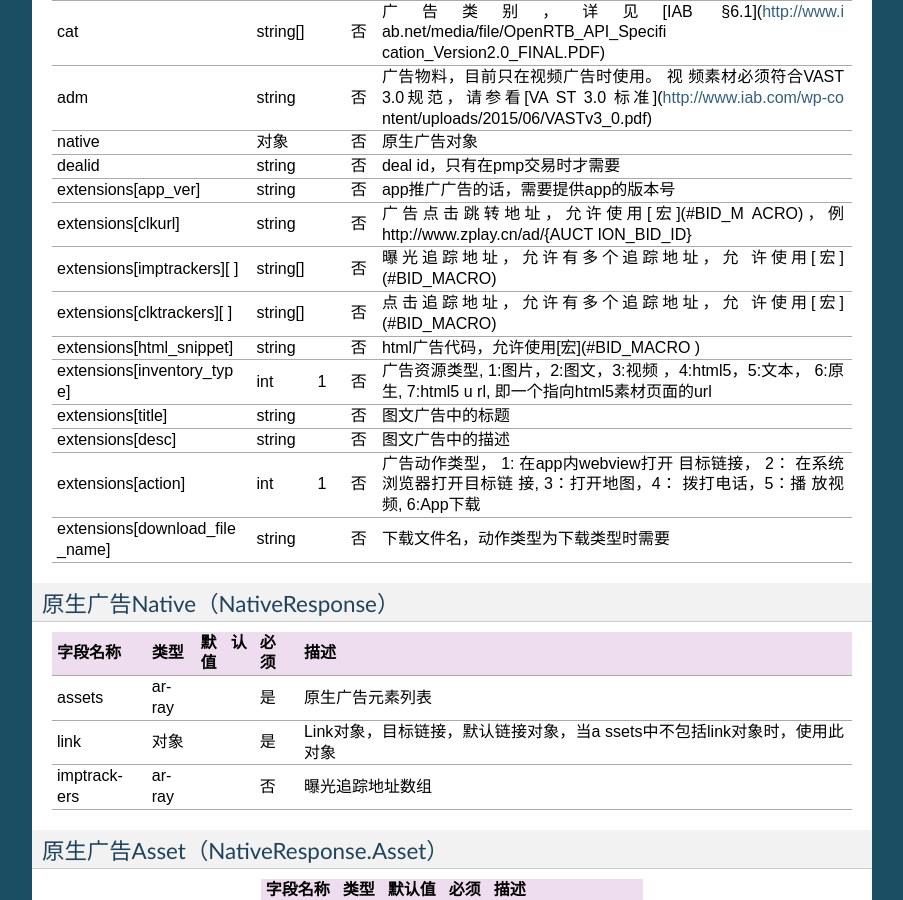
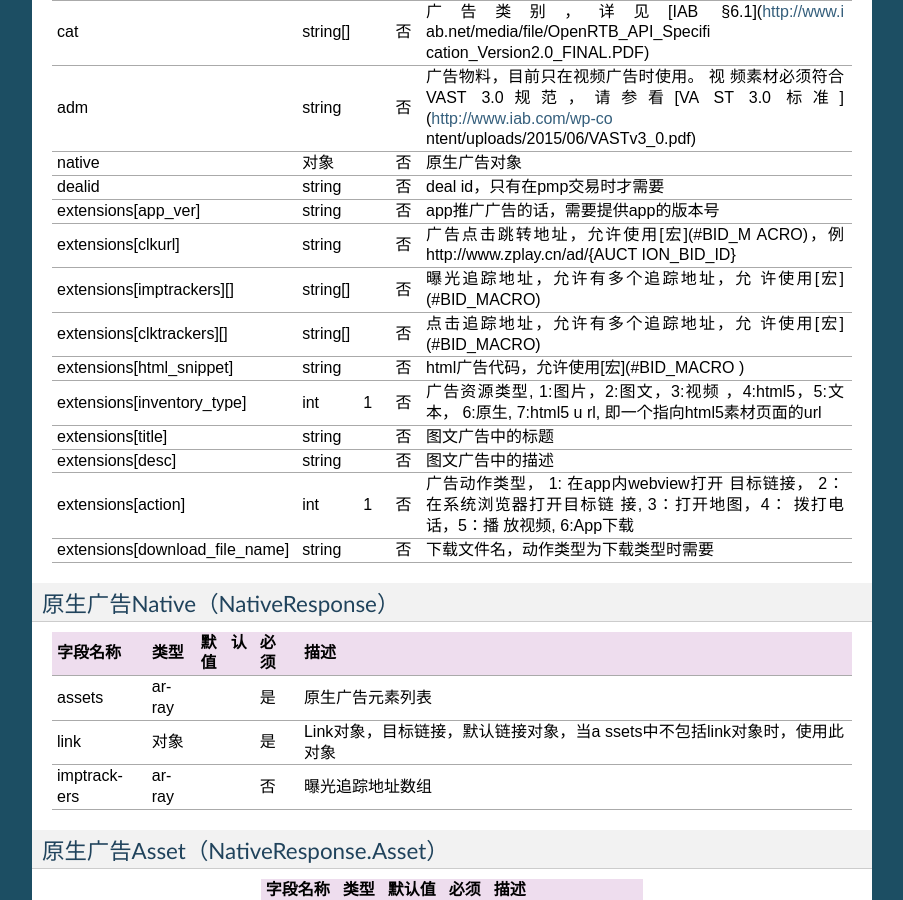
Before and after one commit to yumimobi/adx_dsp_doc, a Sphinx documentation site: the page built from docs/dsp_rtb_pb.rst, in a window 1280 px wide and 900 px high, scrolled down 7340 px. Shown: the whole window, without its empty margins (198-1101 px from the left). Built offline with Sphinx 7.4.7, drawn with Linux system fonts in a browser that asks for light colours; some of the changed text lies outside the part shown.

Commit message:
trim space

```diff
--- a/docs/dsp_rtb_pb.rst
+++ b/docs/dsp_rtb_pb.rst
@@ -211,39 +211,39 @@ Geo对象（BidRequest.Device.Geo）
 ~~~~~~~~~~~~~~~~~~~~~~~~~~~~~
 
 
-+-------------------------+----------+---------------+-------+--------------------------------------+
-| 字段名称                | 类型     | 默认值        | 必须  | 描述                                 |
-+=========================+==========+===============+=======+======================================+
-| id                      | string   |               | **是**| 曝光ID                               |
-|                         |          |               |       |                                      |
-+-------------------------+----------+---------------+-------+--------------------------------------+
-| bidfloor                | double   |               | **是**| 底价，单位是分                       |
-|                         |          |               |       |                                      |
-+-------------------------+----------+---------------+-------+--------------------------------------+
-| bidfloorcur             | string   | CNY           | 否    | 报价货币单位，目前只支持人民币:"CNY",|
-|                         |          |               |       | 美元:"USD"                           |
-+-------------------------+----------+---------------+-------+--------------------------------------+
-| instl                   | bool     | false         | 否    | 是否为全插屏广告，true表示全插屏，fal|
-|                         |          |               |       | se表示不是全插屏                     |
-+-------------------------+----------+---------------+-------+--------------------------------------+
-| banner                  | 对象     |               | 否    | banner对象                           |
-+-------------------------+----------+---------------+-------+--------------------------------------+
-| video                   | 对象     |               | 否    | video对象                            |
-+-------------------------+----------+---------------+-------+--------------------------------------+
-| pmp                     | 对象     |               | 否    | pmp对象, 只有在pmp交易模式时才存在   |
-+-------------------------+----------+---------------+-------+--------------------------------------+
-| native                  | 对象     |               | 否    | native对象, 下面包含NativeRequest    |
-+-------------------------+----------+---------------+-------+--------------------------------------+
-| tagid                   | string   |               | 否    | 广告位id                             |
-+-------------------------+----------+---------------+-------+--------------------------------------+
-| extensions[is_splash_scr| bool     | false         | 否    | 是否为开屏广告，true表示开屏，false表|
-| een]                    |          |               |       | 示非开屏                             |
-+-------------------------+----------+---------------+-------+--------------------------------------+
-| extensions[inventory_typ| int[]    | [1]           | 是    | 支持的素材类型数组, 1:图片，2:图文，3|
-| es]                     |          |               |       | :视频，4:html5，5:文本， 6:原生, 7:ht|
-|                         |          |               |       | ml5 url, 即一个指向html5素材页面的url|
-|                         |          |               |       | 。如果为空，则默认只支持1:图片       |
-+-------------------------+----------+---------------+-------+--------------------------------------+
++-----------------------------+----------+---------------+-------+--------------------------------------+
+| 字段名称                    | 类型     | 默认值        | 必须  | 描述                                 |
++=============================+==========+===============+=======+======================================+
+| id                          | string   |               | **是**| 曝光ID                               |
+|                             |          |               |       |                                      |
++-----------------------------+----------+---------------+-------+--------------------------------------+
+| bidfloor                    | double   |               | **是**| 底价，单位是分                       |
+|                             |          |               |       |                                      |
++-----------------------------+----------+---------------+-------+--------------------------------------+
+| bidfloorcur                 | string   | CNY           | 否    | 报价货币单位，目前只支持人民币:"CNY",|
+|                             |          |               |       | 美元:"USD"                           |
++-----------------------------+----------+---------------+-------+--------------------------------------+
+| instl                       | bool     | false         | 否    | 是否为全插屏广告，true表示全插屏，fal|
+|                             |          |               |       | se表示不是全插屏                     |
++-----------------------------+----------+---------------+-------+--------------------------------------+
+| banner                      | 对象     |               | 否    | banner对象                           |
++-----------------------------+----------+---------------+-------+--------------------------------------+
+| video                       | 对象     |               | 否    | video对象                            |
++-----------------------------+----------+---------------+-------+--------------------------------------+
+| pmp                         | 对象     |               | 否    | pmp对象, 只有在pmp交易模式时才存在   |
++-----------------------------+----------+---------------+-------+--------------------------------------+
+| native                      | 对象     |               | 否    | native对象, 下面包含NativeRequest    |
++-----------------------------+----------+---------------+-------+--------------------------------------+
+| tagid                       | string   |               | 否    | 广告位id                             |
++-----------------------------+----------+---------------+-------+--------------------------------------+
+| extensions[is_splash_screen]| bool     | false         | 否    | 是否为开屏广告，true表示开屏，false表|
+|                             |          |               |       | 示非开屏                             |
++-----------------------------+----------+---------------+-------+--------------------------------------+
+| extensions[inventory_types] | int[]    | [1]           | 是    | 支持的素材类型数组, 1:图片，2:图文，3|
+|                             |          |               |       | :视频，4:html5，5:文本， 6:原生, 7:ht|
+|                             |          |               |       | ml5 url, 即一个指向html5素材页面的url|
+|                             |          |               |       | 。如果为空，则默认只支持1:图片       |
++-----------------------------+----------+---------------+-------+--------------------------------------+
 
 横幅信息（BidRequest.Impression.Banner）
 ~~~~~~~~~~~~~~~~~~~~~~~~~~~~~~~~~~~~~~
@@ -517,85 +517,85 @@ SeatBid信息（BidResponse.SeatBid）
 Bid信息（BidResponse.SeatBid.Bid）
 ~~~~~~~~~~~~~~~~~~~~~~~~~~~~~~~~~~~~
 
-+-------------------------+----------+---------------+-------+--------------------------------------+
-| 字段名称                | 类型     | 默认值        | 必须  | 描述                                 |
-+=========================+==========+===============+=======+======================================+
-| id                      | string   |               | **是**| 由DSP提供的竞价id                    |
-|                         |          |               |       |                                      |
-+-------------------------+----------+---------------+-------+--------------------------------------+
-| impid                   | string   |               | **是**| 曝光id                               |
-|                         |          |               |       |                                      |
-+-------------------------+----------+---------------+-------+--------------------------------------+
-| price                   | double   |               | **是**| 出价，单位为分，不能低于曝光最低价格 |
-|                         |          |               |       | ，否则会被当做无效应答。目前只支持人 |
-|                         |          |               |       | 民币                                 |
-+-------------------------+----------+---------------+-------+--------------------------------------+
-| adid                    | string   |               | **是**| 物料ID，由DSP提供。DSP必须保证如果adi|
-|                         |          |               |       | d相同，则物料的所有字段相同（除了nurl|
-|                         |          |               |       | 、clkurl、imptrackers、clktrackers） |
-|                         |          |               |       | 。如果DSP提供的adid满足以下条件会受到|
-|                         |          |               |       | 惩罚：1、提交过多不同的adid；2、相同a|
-|                         |          |               |       | did的其他字段不同                    |
-+-------------------------+----------+---------------+-------+--------------------------------------+
-| nurl                    | string   |               | 否    | 竞价获胜通知url,win notice url, GET方|
-|                         |          |               |       | 法调用。可以使用[宏](#BID_MACRO)。推 |
-|                         |          |               |       | 荐使用[曝光监测链接](#BID_WIN_NOTICE)|
-|                         |          |               |       | 来获取获胜通知。                     |
-+-------------------------+----------+---------------+-------+--------------------------------------+
-| bundle                  | string   |               | 否    | 为应用包名，例：“com.zplay.demo”     |
-+-------------------------+----------+---------------+-------+--------------------------------------+
-| iurl                    | string   |               | 否    | 广告素材的图片URL。banner广告必填    |
-+-------------------------+----------+---------------+-------+--------------------------------------+
-| w                       | int32    |               | 否    | 素材宽度, 当给出的广告素材尺寸与广告 |
-|                         |          |               |       | 位尺寸不完全一致时，素材宽高信息必须 |
-|                         |          |               |       | 给出。                               |
-+-------------------------+----------+---------------+-------+--------------------------------------+
-| h                       | int32    |               | 否    | 素材高度                             |
-+-------------------------+----------+---------------+-------+--------------------------------------+
-| cat                     | string[] |               | 否    | 广告类别，详见[IAB §6.1](http://www.i|
-|                         |          |               |       | ab.net/media/file/OpenRTB_API_Specifi|
-|                         |          |               |       | cation_Version2.0_FINAL.PDF)         |
-+-------------------------+----------+---------------+-------+--------------------------------------+
-| adm                     | string   |               | 否    | 广告物料，目前只在视频广告时使用。 视|
-|                         |          |               |       | 频素材必须符合VAST 3.0规范，请参看[VA|
-|                         |          |               |       | ST 3.0 标准](http://www.iab.com/wp-co|
-|                         |          |               |       | ntent/uploads/2015/06/VASTv3_0.pdf)  |
-+-------------------------+----------+---------------+-------+--------------------------------------+
-| native                  | 对象     |               | 否    | 原生广告对象                         |
-+-------------------------+----------+---------------+-------+--------------------------------------+
-| dealid                  | string   |               | 否    | deal id，只有在pmp交易时才需要       |
-+-------------------------+----------+---------------+-------+--------------------------------------+
-| extensions[app_ver]     | string   |               | 否    | app推广广告的话，需要提供app的版本号 |
-+-------------------------+----------+---------------+-------+--------------------------------------+
-| extensions[clkurl]      | string   |               | 否    | 广告点击跳转地址，允许使用[宏](#BID_M|
-|                         |          |               |       | ACRO)，例http://www.zplay.cn/ad/{AUCT|
-|                         |          |               |       | ION_BID_ID}                          |
-+-------------------------+----------+---------------+-------+--------------------------------------+
-| extensions[imptrackers][| string[] |               | 否    | 曝光追踪地址，允许有多个追踪地址，允 |
-| ]                       |          |               |       | 许使用[宏](#BID_MACRO)               |
-+-------------------------+----------+---------------+-------+--------------------------------------+
-| extensions[clktrackers][| string[] |               | 否    | 点击追踪地址，允许有多个追踪地址，允 |
-| ]                       |          |               |       | 许使用[宏](#BID_MACRO)               |
-+-------------------------+----------+---------------+-------+--------------------------------------+
-| extensions[html_snippet]| string   |               | 否    | html广告代码，允许使用[宏](#BID_MACRO|
-|                         |          |               |       | )                                    |
-+-------------------------+----------+---------------+-------+--------------------------------------+
-| extensions[inventory_typ| int      | 1             | 否    | 广告资源类型, 1:图片，2:图文，3:视频 |
-| e]                      |          |               |       | ，4:html5，5:文本， 6:原生, 7:html5 u|
-|                         |          |               |       | rl, 即一个指向html5素材页面的url     |
-+-------------------------+----------+---------------+-------+--------------------------------------+
-| extensions[title]       | string   |               | 否    | 图文广告中的标题                     |
-+-------------------------+----------+---------------+-------+--------------------------------------+
-| extensions[desc]        | string   |               | 否    | 图文广告中的描述                     |
-+-------------------------+----------+---------------+-------+--------------------------------------+
-| extensions[action]      | int      | 1             | 否    | 广告动作类型， 1: 在app内webview打开 |
-|                         |          |               |       | 目标链接， 2： 在系统浏览器打开目标链|
-|                         |          |               |       | 接, 3：打开地图，4： 拨打电话，5：播 |
-|                         |          |               |       | 放视频, 6:App下载                    |
-+-------------------------+----------+---------------+-------+--------------------------------------+
-| extensions[download_file| string   |               | 否    | 下载文件名，动作类型为下载类型时需要 |
-| _name]                  |          |               |       |                                      |
-+-------------------------+----------+---------------+-------+--------------------------------------+
++--------------------------------+----------+---------------+-------+--------------------------------------+
+| 字段名称                       | 类型     | 默认值        | 必须  | 描述                                 |
++================================+==========+===============+=======+======================================+
+| id                             | string   |               | **是**| 由DSP提供的竞价id                    |
+|                                |          |               |       |                                      |
++--------------------------------+----------+---------------+-------+--------------------------------------+
+| impid                          | string   |               | **是**| 曝光id                               |
+|                                |          |               |       |                                      |
++--------------------------------+----------+---------------+-------+--------------------------------------+
+| price                          | double   |               | **是**| 出价，单位为分，不能低于曝光最低价格 |
+|                                |          |               |       | ，否则会被当做无效应答。目前只支持人 |
+|                                |          |               |       | 民币                                 |
++--------------------------------+----------+---------------+-------+--------------------------------------+
+| adid                           | string   |               | **是**| 物料ID，由DSP提供。DSP必须保证如果adi|
+|                                |          |               |       | d相同，则物料的所有字段相同（除了nurl|
+|                                |          |               |       | 、clkurl、imptrackers、clktrackers） |
+|                                |          |               |       | 。如果DSP提供的adid满足以下条件会受到|
+|                                |          |               |       | 惩罚：1、提交过多不同的adid；2、相同a|
+|                                |          |               |       | did的其他字段不同                    |
++--------------------------------+----------+---------------+-------+--------------------------------------+
+| nurl                           | string   |               | 否    | 竞价获胜通知url,win notice url, GET方|
+|                                |          |               |       | 法调用。可以使用[宏](#BID_MACRO)。推 |
+|                                |          |               |       | 荐使用[曝光监测链接](#BID_WIN_NOTICE)|
+|                                |          |               |       | 来获取获胜通知。                     |
++--------------------------------+----------+---------------+-------+--------------------------------------+
+| bundle                         | string   |               | 否    | 为应用包名，例：“com.zplay.demo”     |
++--------------------------------+----------+---------------+-------+--------------------------------------+
+| iurl                           | string   |               | 否    | 广告素材的图片URL。banner广告必填    |
++--------------------------------+----------+---------------+-------+--------------------------------------+
+| w                              | int32    |               | 否    | 素材宽度, 当给出的广告素材尺寸与广告 |
+|                                |          |               |       | 位尺寸不完全一致时，素材宽高信息必须 |
+|                                |          |               |       | 给出。                               |
++--------------------------------+----------+---------------+-------+--------------------------------------+
+| h                              | int32    |               | 否    | 素材高度                             |
++--------------------------------+----------+---------------+-------+--------------------------------------+
+| cat                            | string[] |               | 否    | 广告类别，详见[IAB §6.1](http://www.i|
+|                                |          |               |       | ab.net/media/file/OpenRTB_API_Specifi|
+|                                |          |               |       | cation_Version2.0_FINAL.PDF)         |
++--------------------------------+----------+---------------+-------+--------------------------------------+
+| adm                            | string   |               | 否    | 广告物料，目前只在视频广告时使用。 视|
+|                                |          |               |       | 频素材必须符合VAST 3.0规范，请参看[VA|
+|                                |          |               |       | ST 3.0 标准](http://www.iab.com/wp-co|
+|                                |          |               |       | ntent/uploads/2015/06/VASTv3_0.pdf)  |
++--------------------------------+----------+---------------+-------+--------------------------------------+
+| native                         | 对象     |               | 否    | 原生广告对象                         |
++--------------------------------+----------+---------------+-------+--------------------------------------+
+| dealid                         | string   |               | 否    | deal id，只有在pmp交易时才需要       |
++--------------------------------+----------+---------------+-------+--------------------------------------+
+| extensions[app_ver]            | string   |               | 否    | app推广广告的话，需要提供app的版本号 |
++--------------------------------+----------+---------------+-------+--------------------------------------+
+| extensions[clkurl]             | string   |               | 否    | 广告点击跳转地址，允许使用[宏](#BID_M|
+|                                |          |               |       | ACRO)，例http://www.zplay.cn/ad/{AUCT|
+|                                |          |               |       | ION_BID_ID}                          |
++--------------------------------+----------+---------------+-------+--------------------------------------+
+| extensions[imptrackers][]      | string[] |               | 否    | 曝光追踪地址，允许有多个追踪地址，允 |
+|                                |          |               |       | 许使用[宏](#BID_MACRO)               |
++--------------------------------+----------+---------------+-------+--------------------------------------+
+| extensions[clktrackers][]      | string[] |               | 否    | 点击追踪地址，允许有多个追踪地址，允 |
+|                                |          |               |       | 许使用[宏](#BID_MACRO)               |
++--------------------------------+----------+---------------+-------+--------------------------------------+
+| extensions[html_snippet]       | string   |               | 否    | html广告代码，允许使用[宏](#BID_MACRO|
+|                                |          |               |       | )                                    |
++--------------------------------+----------+---------------+-------+--------------------------------------+
+| extensions[inventory_type]     | int      | 1             | 否    | 广告资源类型, 1:图片，2:图文，3:视频 |
+|                                |          |               |       | ，4:html5，5:文本， 6:原生, 7:html5 u|
+|                                |          |               |       | rl, 即一个指向html5素材页面的url     |
++--------------------------------+----------+---------------+-------+--------------------------------------+
+| extensions[title]              | string   |               | 否    | 图文广告中的标题                     |
++--------------------------------+----------+---------------+-------+--------------------------------------+
+| extensions[desc]               | string   |               | 否    | 图文广告中的描述                     |
++--------------------------------+----------+---------------+-------+--------------------------------------+
+| extensions[action]             | int      | 1             | 否    | 广告动作类型， 1: 在app内webview打开 |
+|                                |          |               |       | 目标链接， 2： 在系统浏览器打开目标链|
+|                                |          |               |       | 接, 3：打开地图，4： 拨打电话，5：播 |
+|                                |          |               |       | 放视频, 6:App下载                    |
++--------------------------------+----------+---------------+-------+--------------------------------------+
+| extensions[download_file_name] | string   |               | 否    | 下载文件名，动作类型为下载类型时需要 |
+|                                |          |               |       |                                      |
++--------------------------------+----------+---------------+-------+--------------------------------------+
 
 
 原生广告Native（NativeResponse）
```
